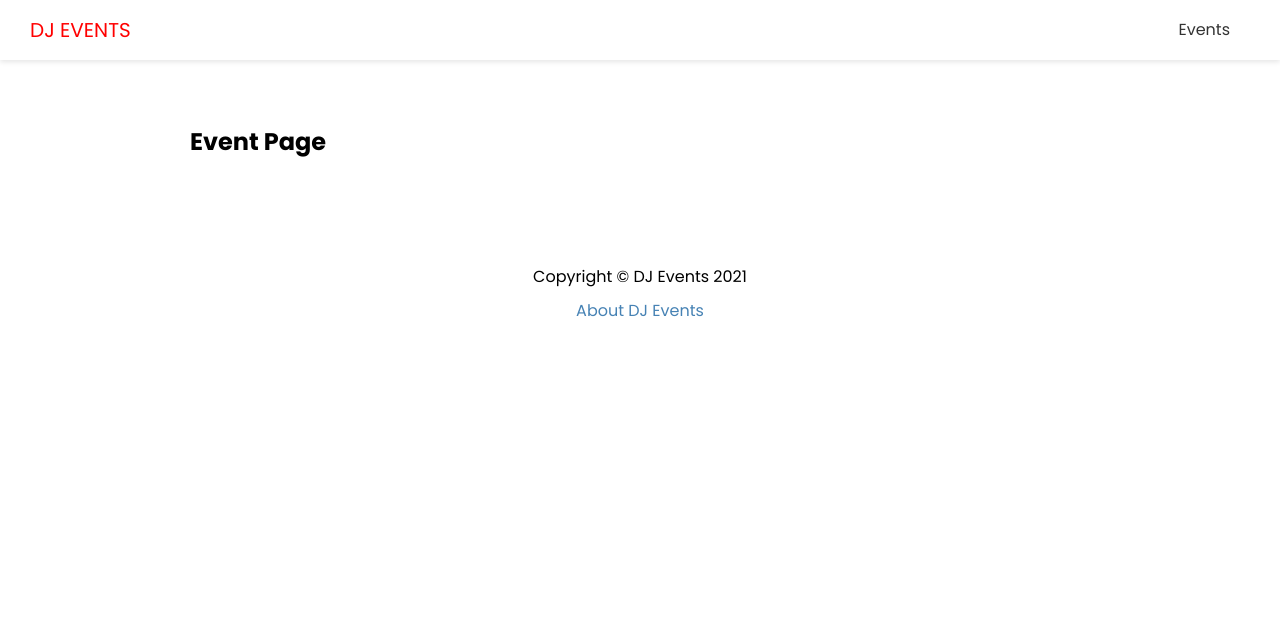
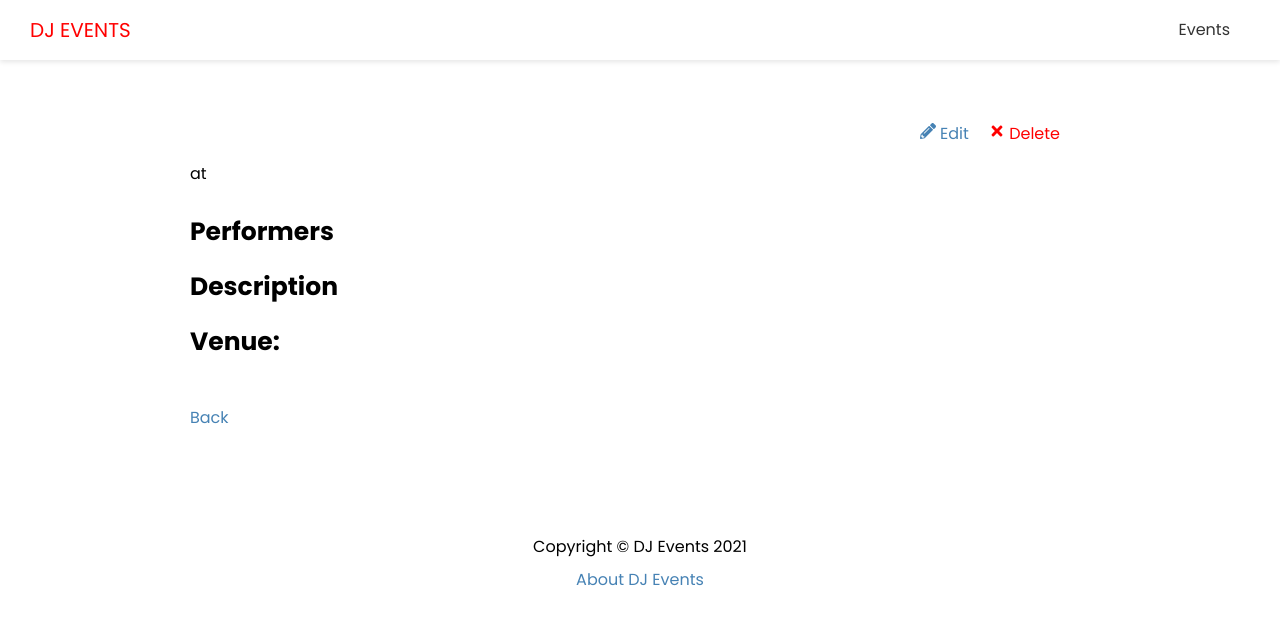
Before and after one commit to ncux/next-dj-events, a Next.js app in the folder client/: page /events/1 in a window 1280 px wide. Shown: the top 624 px of the page. Built offline with nearby package versions, Linux system fonts and the light colour scheme.

Commit message:
up next: P4 - Strapi

```diff
--- a/client/pages/events/[slug].js
+++ b/client/pages/events/[slug].js
@@ -1,13 +1,56 @@
+import Link from "next/link";
+import Image from "next/image";
+import { FaPencilAlt, FaTimes } from "react-icons/fa";
 import { useRouter } from "next/router";
 import Layout from "../../components/layout/layout";
+import classes from "../../styles/event-page.module.css";
 
-export default function EventPage() {
+export default function EventPage(evt) {
 
     const router = useRouter();
 
     return (
         <Layout title="">
-            <h2>Event Page</h2>
+            <div className={classes.event}>
+                <div className={classes.controls}>
+                    <Link href={`/events/edit/${evt.id}`}>
+                        <a><FaPencilAlt /> Edit</a>
+                    </Link>
+                    <a className={classes.delete}>
+                        <FaTimes /> Delete
+                    </a>
+                </div>
+
+                <span>{ evt.date } at { evt.time }</span>
+                <h1>{ evt.name }</h1>
+                {
+                    evt.image && (
+                        <div className={classes.image}>
+                            <Image src={ evt.image } width={960} height={600} alt="Event image" />
+                        </div>
+                    )
+                }
+                <h3>Performers</h3>
+                <p>{ evt.performers }</p>
+                <h3>Description</h3>
+                <p>{ evt.description }</p>
+                <h3>Venue: { evt.venue }</h3>
+                <p>{ evt.address }</p>
+
+                <Link href={`/events}`}>
+                    <a className={classes.back}>Back</a>
+                </Link>
+            </div>
         </Layout>
     );
+};
+
+export async function getServerSideProps(context) {
+
+    const { query } = context;  // get slug from query
+
+    return {
+        props: {  }
+    }
+
 }
--- /dev/null
+++ b/client/styles/event-page.module.css
@@ -0,0 +1,33 @@
+
+.event {
+    position: relative;
+    padding-top: 40px;
+}
+
+.event h3 {
+    font-size: 25px;
+}
+
+.event p {
+    margin: 10px 0;
+}
+
+.image {
+    margin-bottom: 20px;
+}
+
+.controls {
+    position: absolute;
+    right: 30px;
+    top: 0;
+}
+
+.delete {
+    margin-left: 20px;
+    color: red;
+}
+
+.back {
+    display: block;
+    margin-top: 40px;
+}
```
